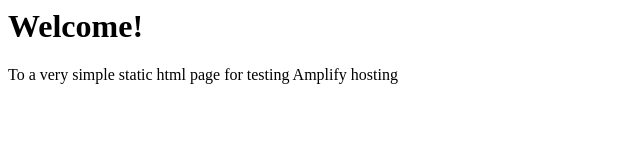
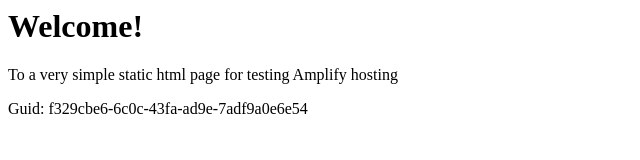
Before and after one commit to aws-aemilia-arn/Github-PR-Commit-Integration-Test-DoNotTouch-Gith-OKSLNVO2-v1-preprod-eu-north-1, a website: page src/index.html in a window 1280 px wide. Shown: the whole page, without its empty margins (0-640 px from the left). Drawn offline with Linux system fonts and the light colour scheme.

Commit message:
commit from integ tests

```diff
--- a/src/index.html
+++ b/src/index.html
@@ -1,3 +1,5 @@
+
+
 <html lang="en">
 
 <head>
@@ -10,6 +12,6 @@
 <body>
     <h1>Welcome!</h1>
     <p>To a very simple static html page for testing Amplify hosting</p>
-</body>
+    <p>Guid: f329cbe6-6c0c-43fa-ad9e-7adf9a0e6e54</p></body>
 
 </html>
```
